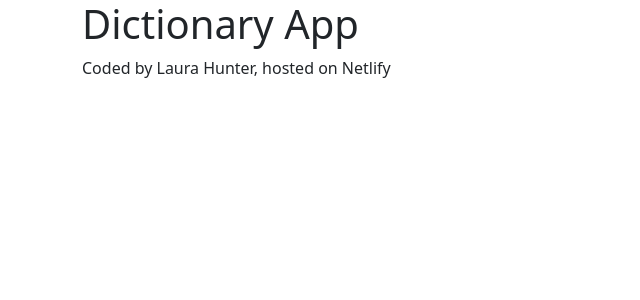
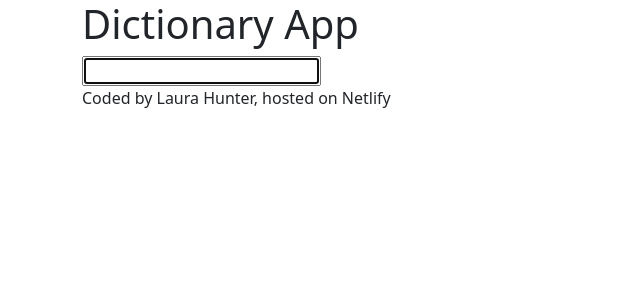
Before and after one commit to laurajhunter88/dictionary-app-react, a React (Create React App) app: page / in a window 1280 px wide. Shown: the top 300 px of the page, without its empty margins (0-640 px from the left). Built offline with nearby package versions, Linux system fonts and the light colour scheme.

Commit message:
added search form

```diff
--- a/src/App.js
+++ b/src/App.js
@@ -1,7 +1,7 @@
 import "./App.css";
 import Dictionary from "./Dictionary";
 
-function App() {
+export default function App() {
   return (
     <div className="App">
       <div className="container">
@@ -16,5 +16,3 @@
     </div>
   );
 }
-
-export default App;
--- a/src/Dictionary.js
+++ b/src/Dictionary.js
@@ -1,5 +1,23 @@
-import React from "react";
+import React, { useState } from "react";
+import "./Dictionary.css";
 
 export default function Dictionary() {
-  return <div className="Dictionary"></div>;
+  let [keyword, setKeyword] = useState("");
+
+  function search(event) {
+    event.preventDefault();
+    alert(`Searching for ${keyword}`);
+  }
+
+  function keywordChange(event) {
+    setKeyword(event.target.value);
+  }
+
+  return (
+    <div className="Dictionary">
+      <form onSubmit={search}>
+        <input type="search" autoFocus={true} onChange={keywordChange} />
+      </form>
+    </div>
+  );
 }
```
Also changed, not shown: src/Dictionary.css (added).
